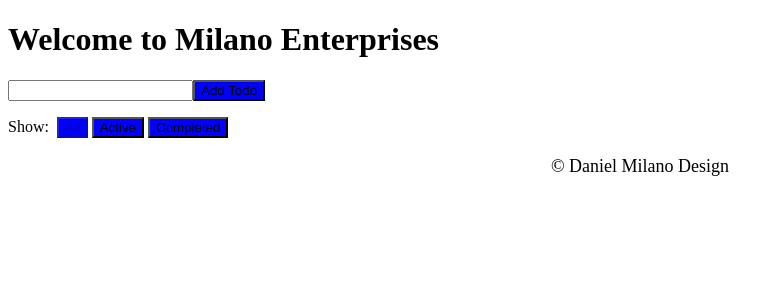
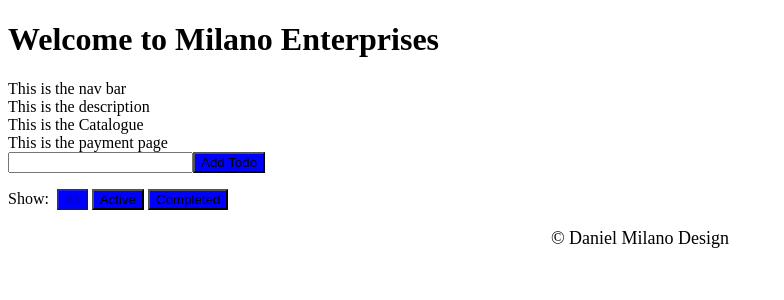
Before and after one commit to milano12345/speakerCatalogue, a React (Create React App) app in the folder catalogue/: page / in a window 1280 px wide. Shown: the top 300 px of the page, without its empty margins (0-784 px from the left). Built offline with nearby package versions, Linux system fonts and the light colour scheme.

Commit message:
updated components to be reusable

```diff
--- a/catalogue/src/App.js
+++ b/catalogue/src/App.js
@@ -5,10 +5,18 @@ import VisibleTodoList from "./redux/containers/VisibileTodoList";
 import Login from "./components/Login";
 import Header from "./components/Header";
 import "./App.css";
+import Catalogue from "./components/Catalogue";
+import Description from "./components/Description";
+import NavBar from "./components/NavBar";
+import Payment from "./components/Payment";
 
 const App = () => (
   <div>
     <Header />
+    <NavBar />
+    <Description />
+    <Catalogue />
+    <Payment />
     <AddTodo />
     <VisibleTodoList />
     <Footer />
--- a/catalogue/src/components/Catalogue.js
+++ b/catalogue/src/components/Catalogue.js
@@ -1,7 +1,5 @@
 import React from "react";
 
-const Catalogue = () => (
-
-);
+const Catalogue = () => <div>This is the Catalogue</div>;
 
 export default Catalogue;
--- a/catalogue/src/components/Description.js
+++ b/catalogue/src/components/Description.js
@@ -1,7 +1,5 @@
 import React from "react";
 
-const Description = () => (
-
-);
+const Description = () => <div>This is the description</div>;
 
 export default Description;
--- a/catalogue/src/components/NavBar.js
+++ b/catalogue/src/components/NavBar.js
@@ -1,7 +1,9 @@
 import React from "react";
 
 const NavBar = () => (
-
+  <nav>
+    <div>This is the nav bar</div>
+  </nav>
 );
 
 export default NavBar;
--- a/catalogue/src/components/NewAccount.js
+++ b/catalogue/src/components/NewAccount.js
@@ -1,7 +1,5 @@
 import React from "react";
 
-const NewAccount = () => (
-
-);
+const NewAccount = () => <div>This is the new account page</div>;
 
 export default NewAccount;
--- a/catalogue/src/components/Payment.js
+++ b/catalogue/src/components/Payment.js
@@ -0,0 +1,5 @@
+import React from "react";
+
+const Payment = () => <div>This is the payment page</div>;
+
+export default Payment;
```
